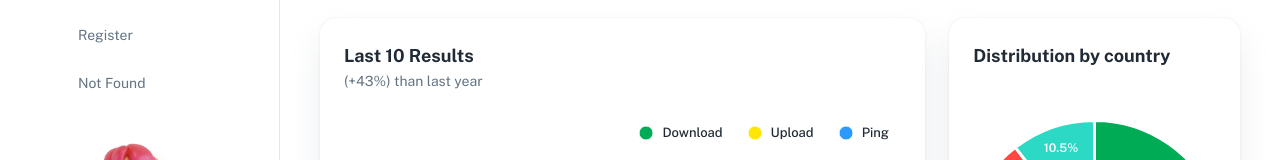
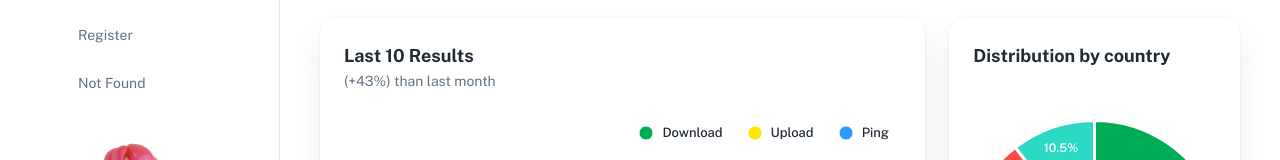
Before and after one commit to GreenArmy18/material-kit-react, a React (Create React App) app: page /dashboard/app in a window 1280 px wide. Shown: the part 436-596 px from the top of the page. Built offline with nearby package versions, Linux system fonts and the light colour scheme; a web font is replaced by a local one.

Commit message:
Update AppWebsiteVisits.js

```diff
--- a/src/components/_dashboard/app/AppWebsiteVisits.js
+++ b/src/components/_dashboard/app/AppWebsiteVisits.js
@@ -50,7 +50,7 @@ export default function AppWebsiteVisits() {
       y: {
         formatter: (y) => {
           if (typeof y !== 'undefined') {
-            return `${y.toFixed(0)} visits`;
+            return `${y.toFixed(0)} Mbps`;
           }
           return y;
         }
@@ -60,7 +60,7 @@ export default function AppWebsiteVisits() {
 
   return (
     <Card>
-      <CardHeader title="Last 10 Results" subheader="(+43%) than last year" />
+      <CardHeader title="Last 10 Results" subheader="(+43%) than last month" />
       <Box sx={{ p: 3, pb: 1 }} dir="ltr">
         <ReactApexChart type="line" series={CHART_DATA} options={chartOptions} height={364} />
       </Box>
```
